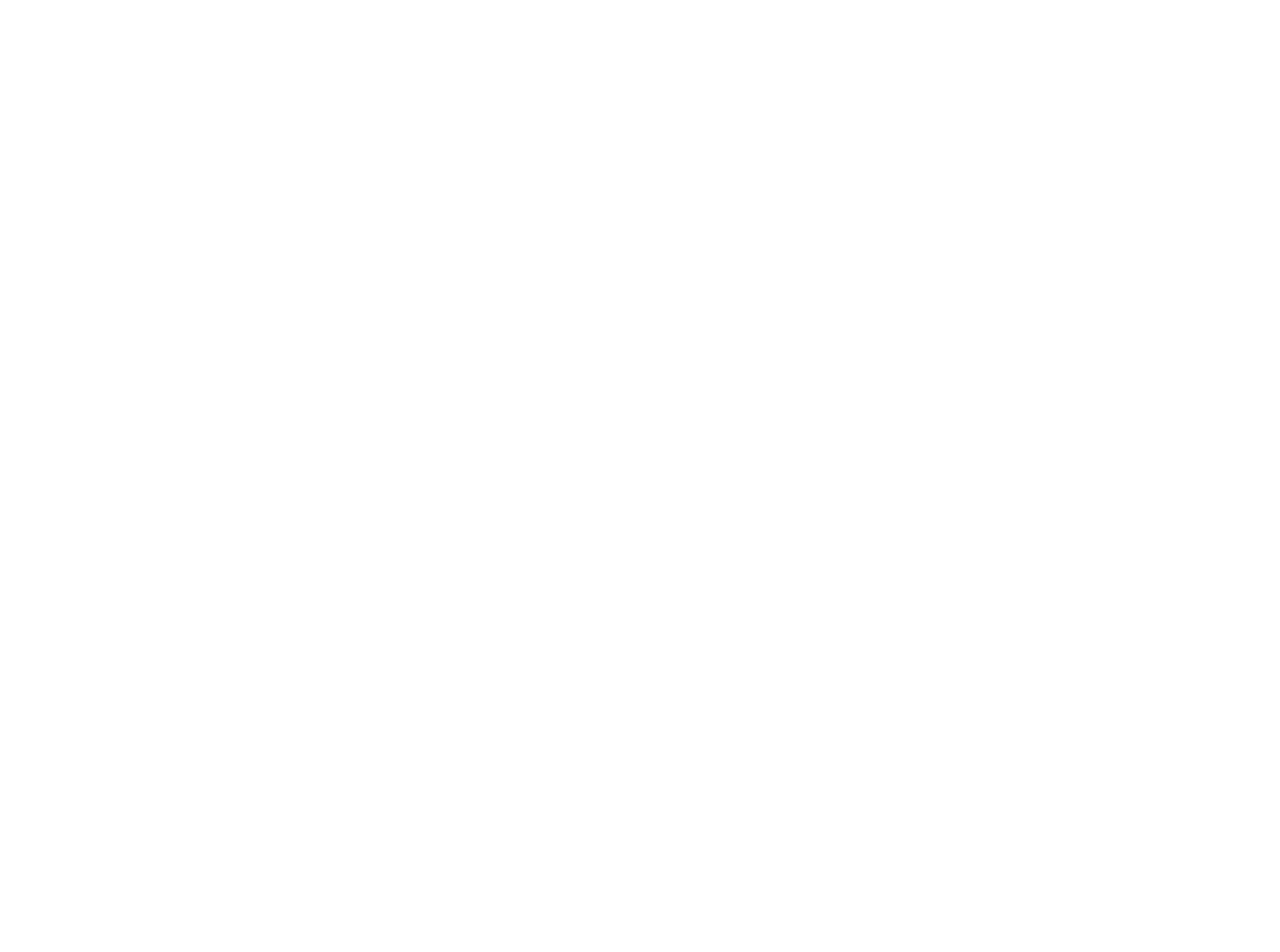
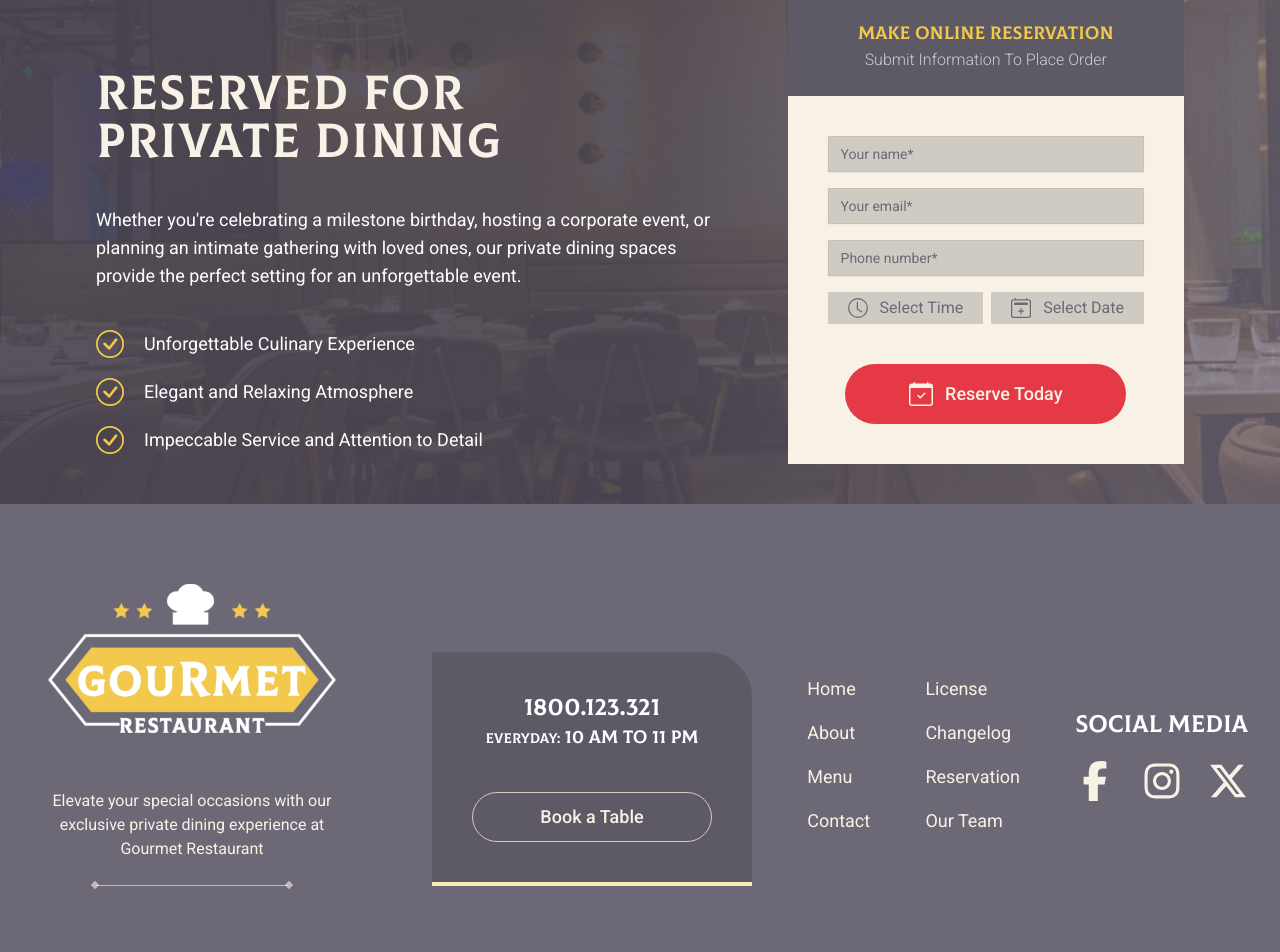
Before and after one commit to imTheoDoR/gourment-restaurant, a Next.js app: page / in a window 1280 px wide. Shown: the part 6760-7712 px from the top of the page. Before the commit the page ends 6908 px from the top, so only its background shows below. Built offline with nearby package versions, Linux system fonts and the light colour scheme.

Commit message:
resposive for reserver & footer

```diff
--- a/app/(homepage)/layout.tsx
+++ b/app/(homepage)/layout.tsx
@@ -24,7 +24,7 @@
       <body className={font.className}>
         <Header />
         {children}
-        {/* <Footer /> */}
+        <Footer />
       </body>
     </html>
   );
--- a/app/(homepage)/page.tsx
+++ b/app/(homepage)/page.tsx
@@ -19,8 +19,7 @@
       <WhyUs />
       <UnforgettableWrapp />
       <TestimonialWrapper />
-      {/* <ReservationWrapper /> */}
-      <div className="pt-48"></div>
+      <ReservationWrapper />
     </main>
   );
 }
--- a/components/footer.tsx
+++ b/components/footer.tsx
@@ -9,8 +9,8 @@
 const Footer = () => {
   return (
     <footer className="bg-gray">
-      <div className="container flex flex-row justify-center gap-20 py-20">
-        <div className="max-w-xs">
+      <div className="container flex flex-col lg:flex-row justify-center gap-20 py-20">
+        <div className="max-w-max lg:max-w-xs">
           <Image
             src="/images/logo.svg"
             alt="gourments restaurant logo footer"
@@ -26,9 +26,9 @@
           <Delimiter isLight />
         </div>
 
-        <div className="max-w-5xl flex justify-between items-end w-full pt-0 lg:pt-10">
+        <div className="max-w-max lg:max-w-5xl flex flex-col lg:flex-row gap-y-16 lg:gap-y-0 justify-center lg:justify-between items-center lg:items-end w-full pt-0 lg:pt-10 mx-auto text-center lg:text-start">
           {/* col 1 - book a table */}
-          <div className="bg-[#5D5965] flex flex-col max-w-[320px] w-full px-10 justify-center text-center rounded-tr-[45px] border-b-4 border-[#FAE9B7] py-10 place-self-end">
+          <div className="bg-[#5D5965] hidden xl:flex flex-col max-w-[320px] w-full px-10 justify-center text-center rounded-tr-[45px] border-b-4 border-[#FAE9B7] py-10 place-self-end">
             <span className="font-colus text-2xl text-white">1800.123.321</span>
             <span className="text-white font-colus text-lg">
               <span className="text-sm">Everyday:</span> 10 AM to 11 PM
@@ -86,7 +86,7 @@
 
       {/* copyright */}
       <div className="bg-yellow">
-        <div className="container py-5 flex flex-col lg:flex-row justify-between items-center">
+        <div className="container py-5 flex flex-col lg:flex-row justify-start lg:justify-between items-start lg:items-center space-y-5 lg:space-y-0">
           <span className="text-gray">
             Capyright &copy;{" "}
             <Link className="text-brown" href="/">
--- a/components/reservation/reservation-wrapper.tsx
+++ b/components/reservation/reservation-wrapper.tsx
@@ -7,8 +7,8 @@
 const ReservationWrapper = () => {
   return (
     <section className="bg-reserve bg-cover w-full">
-      <div className="container py-10 flex flex-col lg:flex-row justify-between items-center max-w-6xl">
-        <div className="space-y-10 py-16 max-w-[640px]">
+      <div className="container py-20 lg:py-10 flex flex-col lg:flex-row justify-between items-center max-w-6xl">
+        <div className="space-y-10 pb-16 lg:pb-0 py-0 lg:py-16 max-w-[640px]">
           <Title
             text="reserved for private dining"
             className="text-white2 max-w-[420px]"
```
